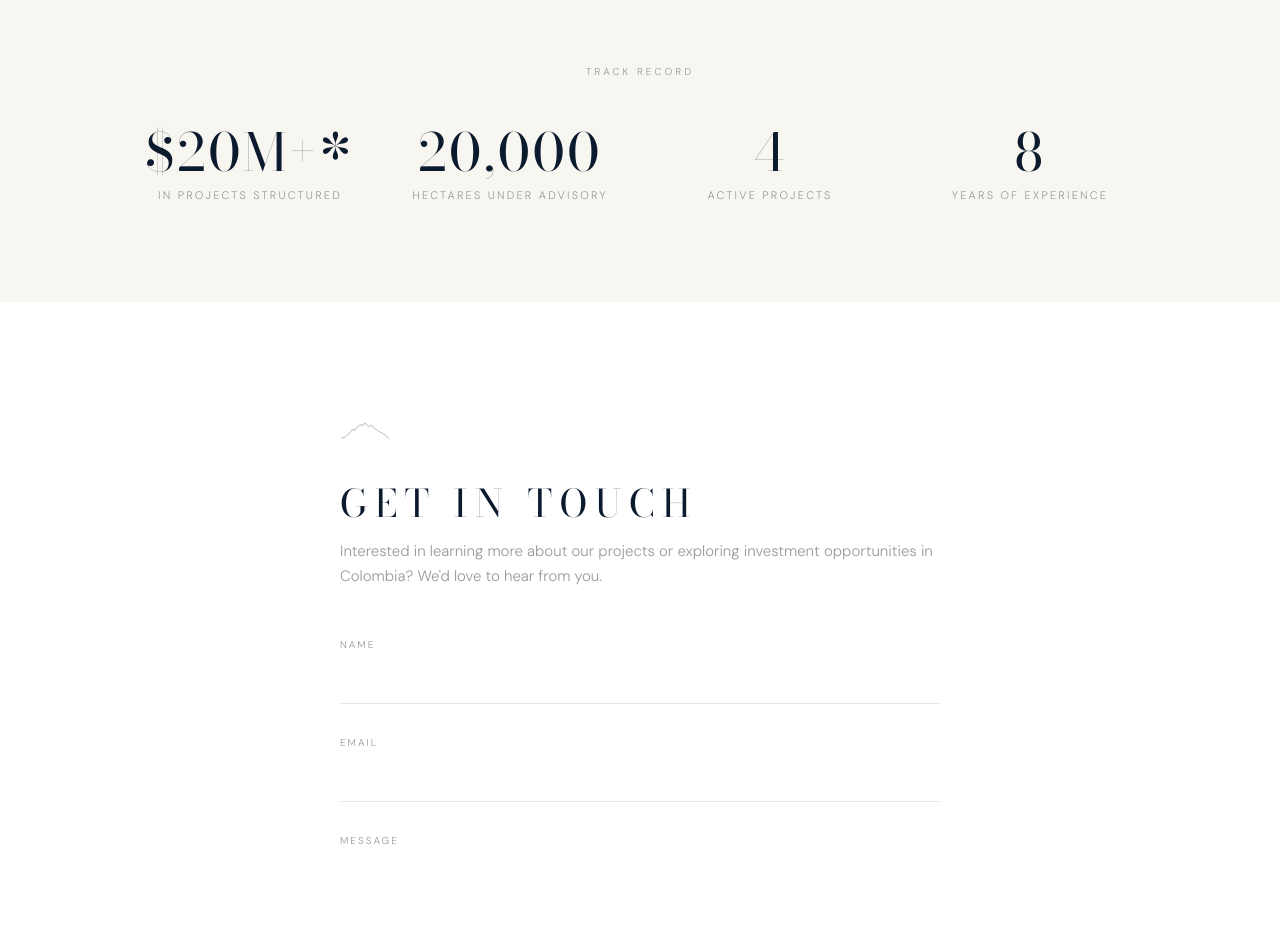
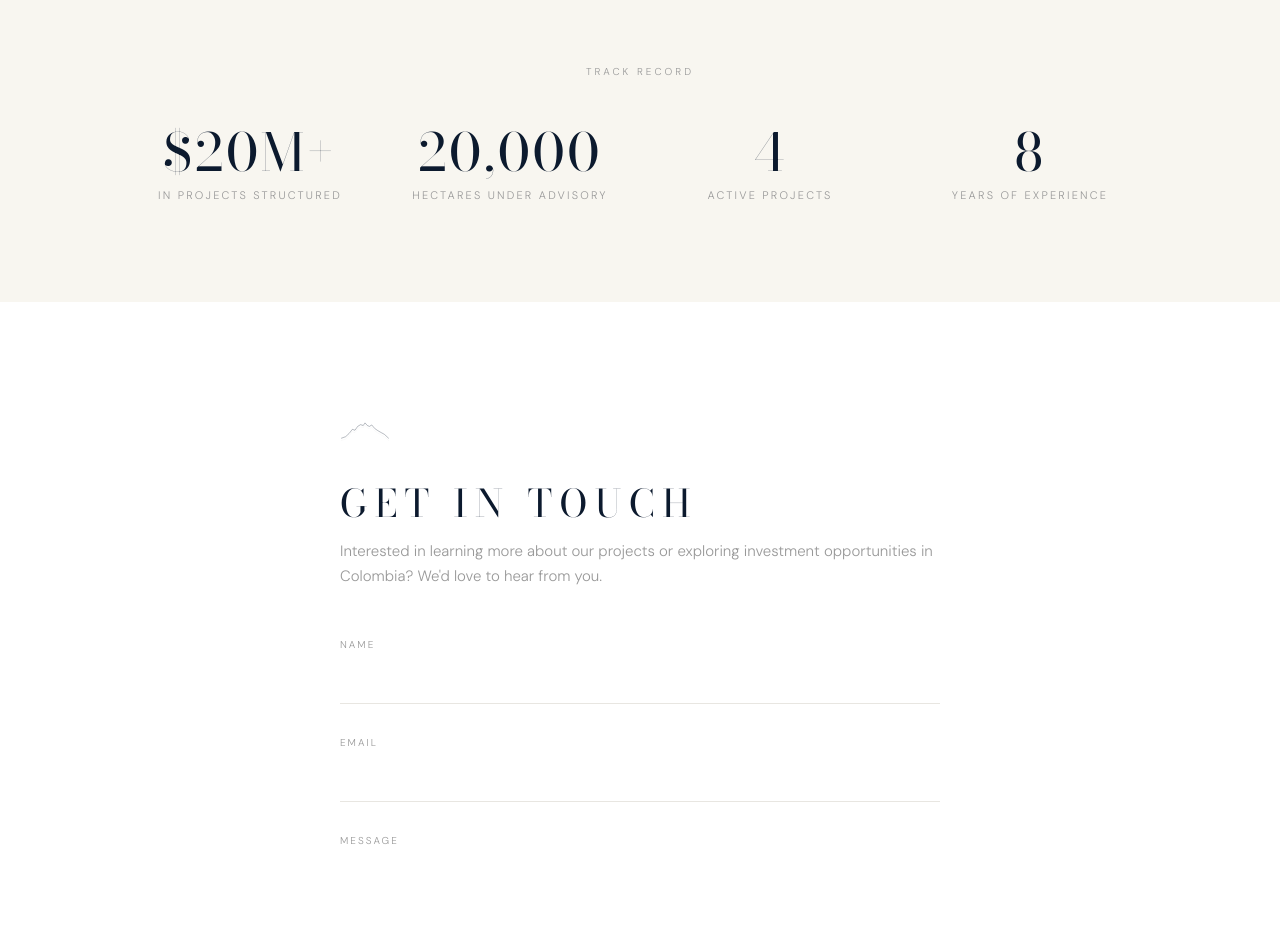
Before and after one commit to emilioplanaschorr-netizen/serrania-website, a plain HTML site: page index.html in a window 1280 px wide. Shown: the part 2800-3726 px from the top of the page. Drawn offline with nearby package versions, Linux system fonts and the light colour scheme.

Commit message:
Update index.html

```diff
--- a/index.html
+++ b/index.html
@@ -206,7 +206,7 @@
             <p class="numbers-label reveal">Track Record</p>
             <div class="numbers-grid">
                 <div class="number-item reveal" style="transition-delay:0.1s">
-                    <div class="number-value">$20M+*</div>
+                    <div class="number-value">$20M+</div>
                     <div class="number-label">In Projects Structured</div>
                 </div>
                 <div class="number-item reveal" style="transition-delay:0.2s">
```
